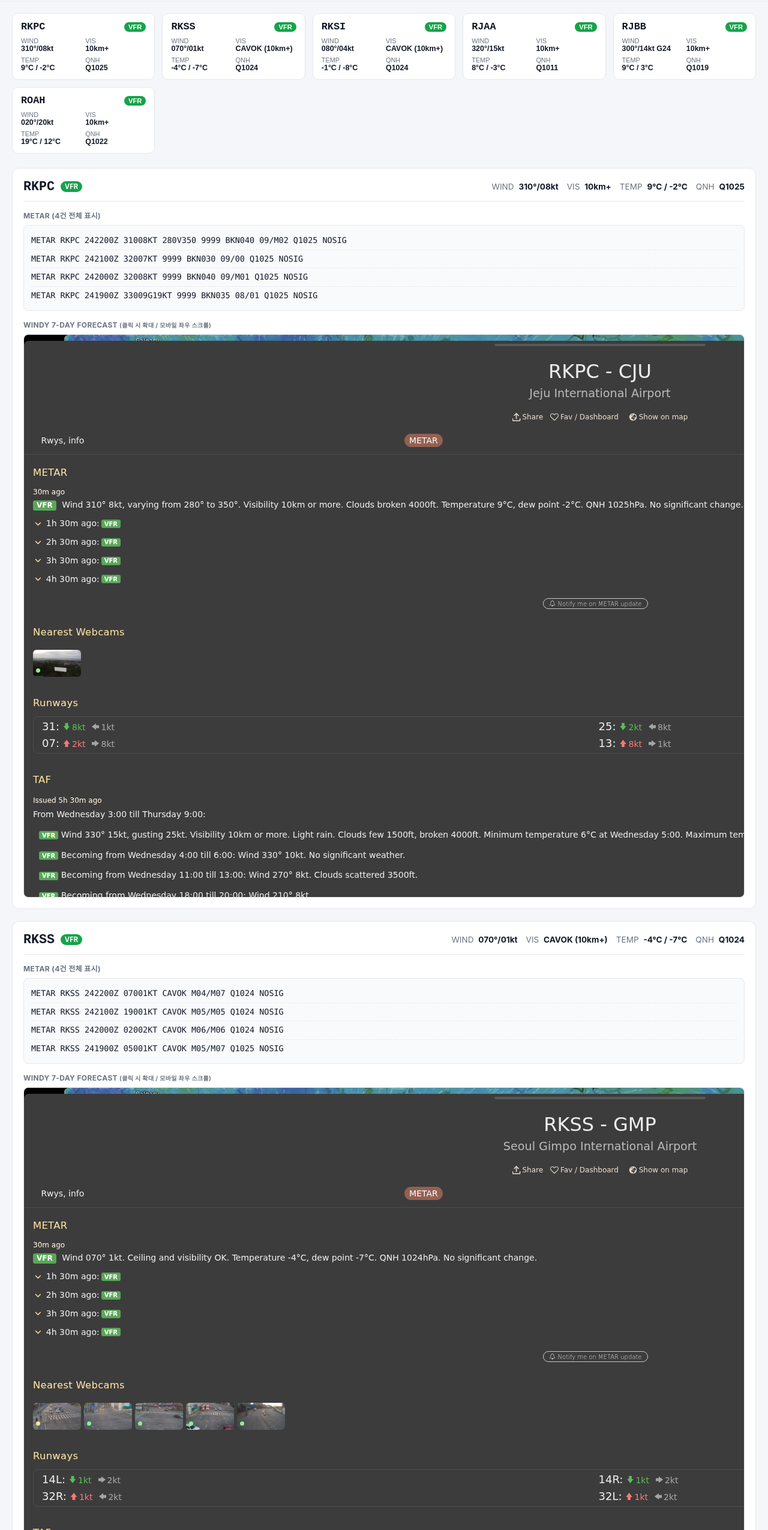
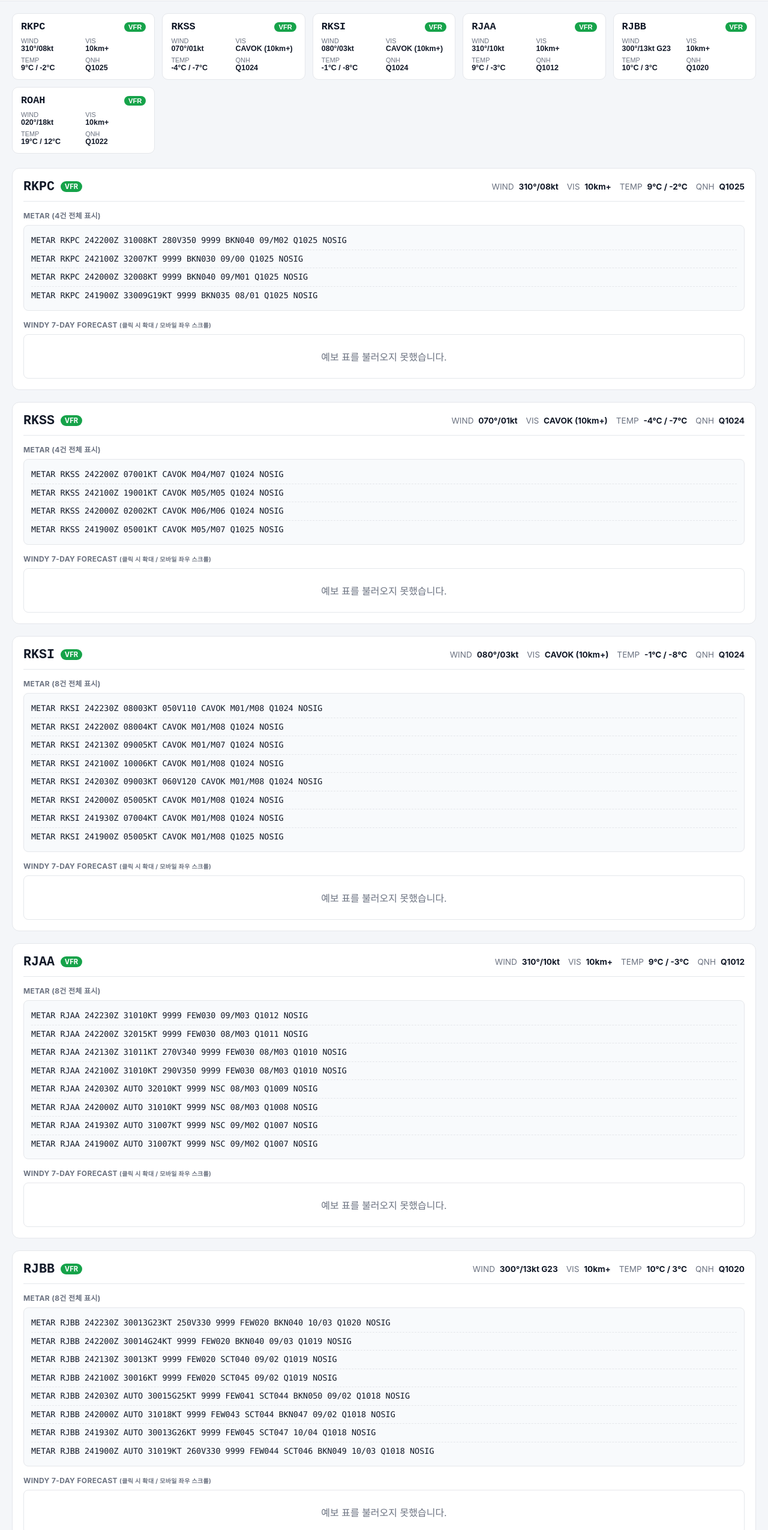
Before and after one commit to burton-banff/windy-weather, a plain HTML site: page index.html in a window 1280 px wide. Shown: the part 77-2627 px from the top of the page at 60% size. Drawn offline with Linux system fonts and the light colour scheme.

Commit message:
Update weather data

```diff
--- a/index.html
+++ b/index.html
@@ -55,7 +55,7 @@
 <header>
   <div class="brand">
     <h1>✈️ Aviation Weather Briefing</h1>
-    <div class="time">최종 업데이트: 2026-11-25 07:30 KST (242230Z)</div>
+    <div class="time">최종 업데이트: 2026-11-25 07:50 KST (242250Z)</div>
   </div>
   <div class="controls">
     <button class="btn" onclick="filterAirport('ALL')">전체 공항 보기</button>
@@ -96,7 +96,7 @@
         <span class="badge vfr">VFR</span>
       </div>
       <div class="tile-meta">
-        <div><span>WIND</span><strong>080°/04kt</strong></div>
+        <div><span>WIND</span><strong>080°/03kt</strong></div>
         <div><span>VIS</span><strong>CAVOK (10km+)</strong></div>
         <div><span>TEMP</span><strong>-1°C / -8°C</strong></div>
         <div><span>QNH</span><strong>Q1024</strong></div>
@@ -109,10 +109,10 @@
         <span class="badge vfr">VFR</span>
       </div>
       <div class="tile-meta">
-        <div><span>WIND</span><strong>320°/15kt</strong></div>
+        <div><span>WIND</span><strong>310°/10kt</strong></div>
         <div><span>VIS</span><strong>10km+</strong></div>
-        <div><span>TEMP</span><strong>8°C / -3°C</strong></div>
-        <div><span>QNH</span><strong>Q1011</strong></div>
+        <div><span>TEMP</span><strong>9°C / -3°C</strong></div>
+        <div><span>QNH</span><strong>Q1012</strong></div>
       </div>
     </button>
 
@@ -122,10 +122,10 @@
         <span class="badge vfr">VFR</span>
       </div>
       <div class="tile-meta">
-        <div><span>WIND</span><strong>300°/14kt G24</strong></div>
+        <div><span>WIND</span><strong>300°/13kt G23</strong></div>
         <div><span>VIS</span><strong>10km+</strong></div>
-        <div><span>TEMP</span><strong>9°C / 3°C</strong></div>
-        <div><span>QNH</span><strong>Q1019</strong></div>
+        <div><span>TEMP</span><strong>10°C / 3°C</strong></div>
+        <div><span>QNH</span><strong>Q1020</strong></div>
       </div>
     </button>
 
@@ -135,7 +135,7 @@
         <span class="badge vfr">VFR</span>
       </div>
       <div class="tile-meta">
-        <div><span>WIND</span><strong>020°/20kt</strong></div>
+        <div><span>WIND</span><strong>020°/18kt</strong></div>
         <div><span>VIS</span><strong>10km+</strong></div>
         <div><span>TEMP</span><strong>19°C / 12°C</strong></div>
         <div><span>QNH</span><strong>Q1022</strong></div>
@@ -165,7 +165,7 @@
       </div>
       <div class="forecast-box">
         <div class="section-label">WINDY 7-DAY FORECAST <small>(클릭 시 확대 / 모바일 좌우 스크롤)</small></div>
-        <div class="img-scroll"><img src="images/RKPC.png?t=1795559612" alt="RKPC 7-day forecast" onclick="openModal(this.src, 'RKPC')" loading="lazy"></div>
+        <div class="img-scroll"><div class="no-img">예보 표를 불러오지 못했습니다.</div></div>
       </div>
     </section>
 
@@ -191,7 +191,7 @@
       </div>
       <div class="forecast-box">
         <div class="section-label">WINDY 7-DAY FORECAST <small>(클릭 시 확대 / 모바일 좌우 스크롤)</small></div>
-        <div class="img-scroll"><img src="images/RKSS.png?t=1795559612" alt="RKSS 7-day forecast" onclick="openModal(this.src, 'RKSS')" loading="lazy"></div>
+        <div class="img-scroll"><div class="no-img">예보 표를 불러오지 못했습니다.</div></div>
       </div>
     </section>
 
@@ -202,15 +202,16 @@
           <span class="badge vfr">VFR</span>
         </div>
         <div class="card-stats">
-          <span>WIND <b>080°/04kt</b></span>
+          <span>WIND <b>080°/03kt</b></span>
           <span>VIS <b>CAVOK (10km+)</b></span>
           <span>TEMP <b>-1°C / -8°C</b></span>
           <span>QNH <b>Q1024</b></span>
         </div>
       </div>
       <div class="metar-box">
-        <div class="section-label">METAR (7건 전체 표시)</div>
-        <div class="metar-list"><div class="metar-line">METAR RKSI 242200Z 08004KT CAVOK M01/M08 Q1024 NOSIG</div>
+        <div class="section-label">METAR (8건 전체 표시)</div>
+        <div class="metar-list"><div class="metar-line">METAR RKSI 242230Z 08003KT 050V110 CAVOK M01/M08 Q1024 NOSIG</div>
+<div class="metar-line">METAR RKSI 242200Z 08004KT CAVOK M01/M08 Q1024 NOSIG</div>
 <div class="metar-line">METAR RKSI 242130Z 09005KT CAVOK M01/M07 Q1024 NOSIG</div>
 <div class="metar-line">METAR RKSI 242100Z 10006KT CAVOK M01/M08 Q1024 NOSIG</div>
 <div class="metar-line">METAR RKSI 242030Z 09003KT 060V120 CAVOK M01/M08 Q1024 NOSIG</div>
@@ -220,7 +221,7 @@
       </div>
       <div class="forecast-box">
         <div class="section-label">WINDY 7-DAY FORECAST <small>(클릭 시 확대 / 모바일 좌우 스크롤)</small></div>
-        <div class="img-scroll"><img src="images/RKSI.png?t=1795559612" alt="RKSI 7-day forecast" onclick="openModal(this.src, 'RKSI')" loading="lazy"></div>
+        <div class="img-scroll"><div class="no-img">예보 표를 불러오지 못했습니다.</div></div>
       </div>
     </section>
 
@@ -231,15 +232,16 @@
           <span class="badge vfr">VFR</span>
         </div>
         <div class="card-stats">
-          <span>WIND <b>320°/15kt</b></span>
+          <span>WIND <b>310°/10kt</b></span>
           <span>VIS <b>10km+</b></span>
-          <span>TEMP <b>8°C / -3°C</b></span>
-          <span>QNH <b>Q1011</b></span>
+          <span>TEMP <b>9°C / -3°C</b></span>
+          <span>QNH <b>Q1012</b></span>
         </div>
       </div>
       <div class="metar-box">
-        <div class="section-label">METAR (7건 전체 표시)</div>
-        <div class="metar-list"><div class="metar-line">METAR RJAA 242200Z 32015KT 9999 FEW030 08/M03 Q1011 NOSIG</div>
+        <div class="section-label">METAR (8건 전체 표시)</div>
+        <div class="metar-list"><div class="metar-line">METAR RJAA 242230Z 31010KT 9999 FEW030 09/M03 Q1012 NOSIG</div>
+<div class="metar-line">METAR RJAA 242200Z 32015KT 9999 FEW030 08/M03 Q1011 NOSIG</div>
 <div class="metar-line">METAR RJAA 242130Z 31011KT 270V340 9999 FEW030 08/M03 Q1010 NOSIG</div>
 <div class="metar-line">METAR RJAA 242100Z 31010KT 290V350 9999 FEW030 08/M03 Q1010 NOSIG</div>
 <div class="metar-line">METAR RJAA 242030Z AUTO 32010KT 9999 NSC 08/M03 Q1009 NOSIG</div>
@@ -249,7 +251,7 @@
       </div>
       <div class="forecast-box">
         <div class="section-label">WINDY 7-DAY FORECAST <small>(클릭 시 확대 / 모바일 좌우 스크롤)</small></div>
-        <div class="img-scroll"><img src="images/RJAA.png?t=1795559612" alt="RJAA 7-day forecast" onclick="openModal(this.src, 'RJAA')" loading="lazy"></div>
+        <div class="img-scroll"><div class="no-img">예보 표를 불러오지 못했습니다.</div></div>
       </div>
     </section>
 
@@ -260,15 +262,16 @@
           <span class="badge vfr">VFR</span>
         </div>
         <div class="card-stats">
-          <span>WIND <b>300°/14kt G24</b></span>
+          <span>WIND <b>300°/13kt G23</b></span>
           <span>VIS <b>10km+</b></span>
-          <span>TEMP <b>9°C / 3°C</b></span>
-          <span>QNH <b>Q1019</b></span>
+          <span>TEMP <b>10°C / 3°C</b></span>
+          <span>QNH <b>Q1020</b></span>
         </div>
       </div>
       <div class="metar-box">
-        <div class="section-label">METAR (7건 전체 표시)</div>
-        <div class="metar-list"><div class="metar-line">METAR RJBB 242200Z 30014G24KT 9999 FEW020 BKN040 09/03 Q1019 NOSIG</div>
+        <div class="section-label">METAR (8건 전체 표시)</div>
+        <div class="metar-list"><div class="metar-line">METAR RJBB 242230Z 30013G23KT 250V330 9999 FEW020 BKN040 10/03 Q1020 NOSIG</div>
+<div class="metar-line">METAR RJBB 242200Z 30014G24KT 9999 FEW020 BKN040 09/03 Q1019 NOSIG</div>
 <div class="metar-line">METAR RJBB 242130Z 30013KT 9999 FEW020 SCT040 09/02 Q1019 NOSIG</div>
 <div class="metar-line">METAR RJBB 242100Z 30016KT 9999 FEW020 SCT045 09/02 Q1019 NOSIG</div>
 <div class="metar-line">METAR RJBB 242030Z AUTO 30015G25KT 9999 FEW041 SCT044 BKN050 09/02 Q1018 NOSIG</div>
@@ -278,7 +281,7 @@
       </div>
       <div class="forecast-box">
         <div class="section-label">WINDY 7-DAY FORECAST <small>(클릭 시 확대 / 모바일 좌우 스크롤)</small></div>
-        <div class="img-scroll"><img src="images/RJBB.png?t=1795559612" alt="RJBB 7-day forecast" onclick="openModal(this.src, 'RJBB')" loading="lazy"></div>
+        <div class="img-scroll"><div class="no-img">예보 표를 불러오지 못했습니다.</div></div>
       </div>
     </section>
 
@@ -289,15 +292,16 @@
           <span class="badge vfr">VFR</span>
         </div>
         <div class="card-stats">
-          <span>WIND <b>020°/20kt</b></span>
+          <span>WIND <b>020°/18kt</b></span>
           <span>VIS <b>10km+</b></span>
           <span>TEMP <b>19°C / 12°C</b></span>
           <span>QNH <b>Q1022</b></span>
         </div>
       </div>
       <div class="metar-box">
-        <div class="section-label">METAR (7건 전체 표시)</div>
-        <div class="metar-list"><div class="metar-line">METAR ROAH 242200Z 02020KT 9999 -SHRA FEW030 BKN045 19/12 Q1022</div>
+        <div class="section-label">METAR (8건 전체 표시)</div>
+        <div class="metar-list"><div class="metar-line">METAR ROAH 242230Z 02018KT 9999 -SHRA FEW030 BKN045 19/12 Q1022</div>
+<div class="metar-line">METAR ROAH 242200Z 02020KT 9999 -SHRA FEW030 BKN045 19/12 Q1022</div>
 <div class="metar-line">METAR ROAH 242130Z 03015KT 9999 -SHRA FEW035 SCT045 19/12 Q1021</div>
 <div class="metar-line">METAR ROAH 242100Z 01013KT 9999 -SHRA FEW035 BKN045 19/12 Q1021</div>
 <div class="metar-line">METAR ROAH 242030Z AUTO 01014KT 9999 SCT044 BKN047 BKN110 19/11 Q1021</div>
@@ -307,7 +311,7 @@
       </div>
       <div class="forecast-box">
         <div class="section-label">WINDY 7-DAY FORECAST <small>(클릭 시 확대 / 모바일 좌우 스크롤)</small></div>
-        <div class="img-scroll"><img src="images/ROAH.png?t=1795559612" alt="ROAH 7-day forecast" onclick="openModal(this.src, 'ROAH')" loading="lazy"></div>
+        <div class="img-scroll"><div class="no-img">예보 표를 불러오지 못했습니다.</div></div>
       </div>
     </section>
     </div>
```
